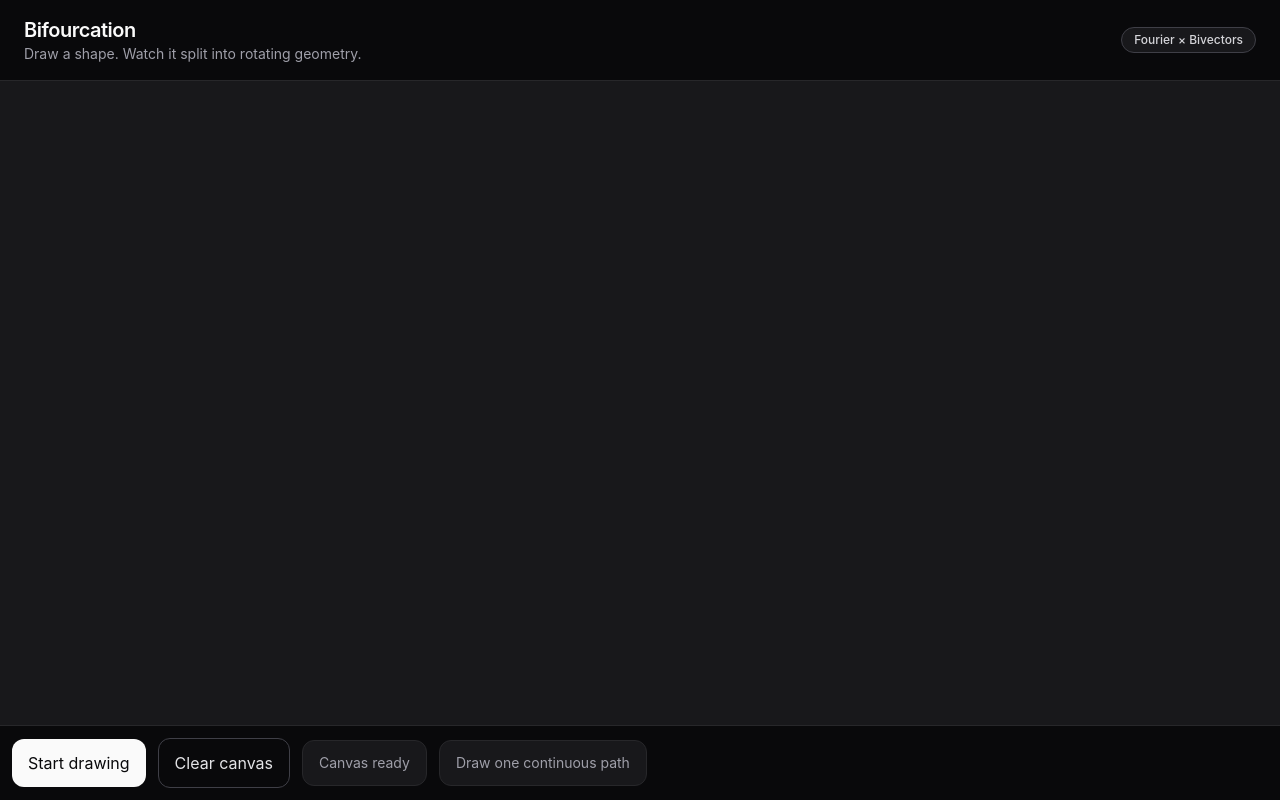
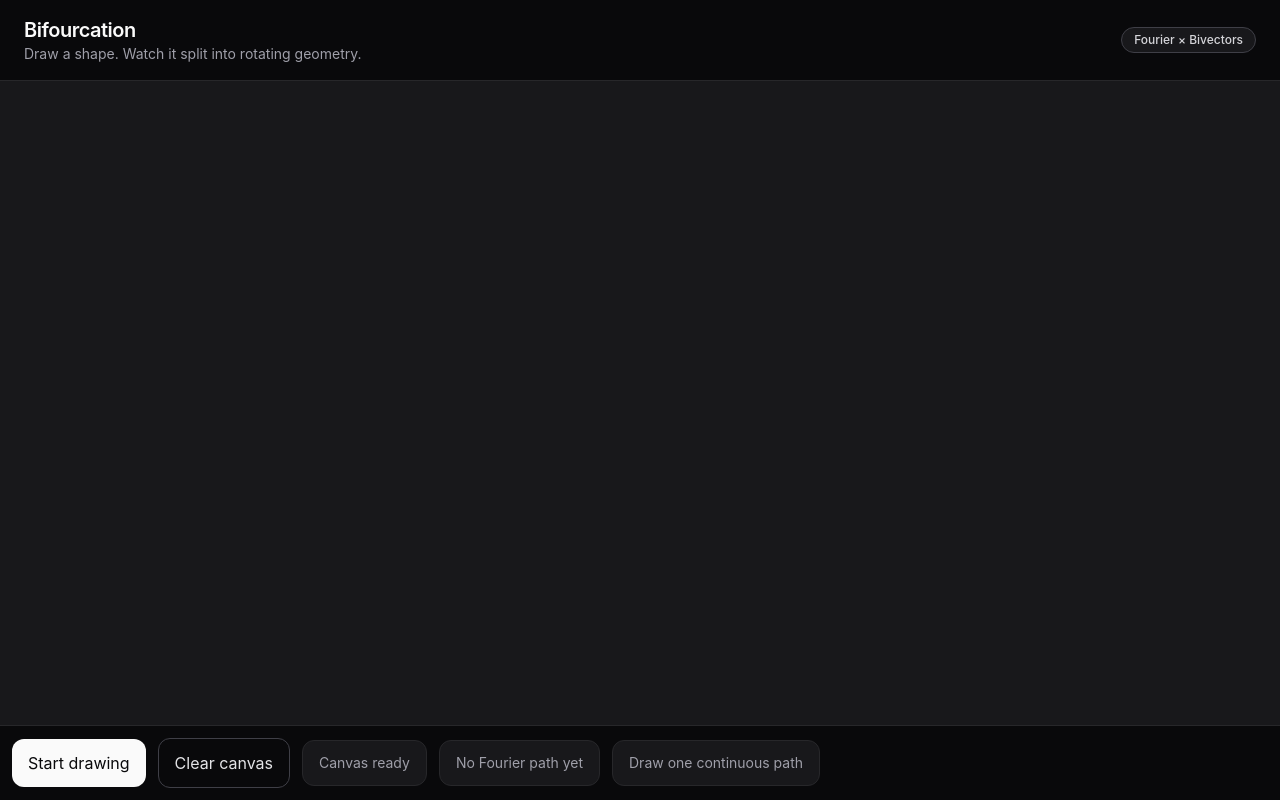
Before and after one commit to MSulSal/bifourcation, a React (Vite) app: page / in a window 1280 px wide. Built offline with nearby package versions, Linux system fonts and the light colour scheme.

Commit message:
Resample strokes into even paths

```diff
--- a/src/App.tsx
+++ b/src/App.tsx
@@ -1,6 +1,7 @@
 import { useState } from "react";
 import { DrawingCanvas } from "./components/DrawingCanvas";
 import type { Stroke } from "./types/geometry";
+import { resamplePath } from "./math/path";
 
 function App() {
 	const [clearSignal, setClearSignal] = useState(0);
@@ -10,6 +11,13 @@ function App() {
 		(total, stroke) => total + stroke.points.length,
 		0,
 	);
+
+	const latestStroke = strokes.at(-1);
+	const resampledPointCount = 256;
+
+	const resampledPath = latestStroke
+		? resamplePath(latestStroke.points, resampledPointCount)
+		: [];
 
 	return (
 		<main className="flex h-dvh w-screen overflow-hidden bg-zinc-950 text-zinc-50">
@@ -59,6 +67,12 @@ function App() {
 						</div>
 
 						<div className="shrink-0 rounded-xl border border-zinc-800 bg-zinc-900 px-4 py-3 text-sm text-zinc-400">
+							{resampledPath.length === 0
+								? "No Fourier path yet"
+								: `${resampledPath.length} resampled points`}
+						</div>
+
+						<div className="shrink-0 rounded-xl border border-zinc-800 bg-zinc-900 px-4 py-3 text-sm text-zinc-400">
 							Draw one continuous path
 						</div>
 					</div>
--- /dev/null
+++ b/src/math/path.ts
@@ -0,0 +1,80 @@
+import type { Point } from "../types/geometry";
+
+export function distance(a: Point, b: Point): number {
+	const dx = b.x - a.x;
+	const dy = b.y - a.y;
+
+	return Math.hypot(dx, dy);
+}
+
+export function lerpPoint(a: Point, b: Point, t: number): Point {
+	return {
+		x: a.x + (b.x - a.x) * t,
+		y: a.y + (b.y - a.y) * t,
+	};
+}
+
+export function getPathLength(points: Point[]) {
+	let total = 0;
+
+	for (let i = 1; i < points.length; i++) {
+		total += distance(points[i - 1], points[i]);
+	}
+
+	return total;
+}
+
+export function resamplePath(points: Point[], sampleCount: number): Point[] {
+	if (points.length === 0) return [];
+	if (points.length === 1) return [...points];
+	if (sampleCount <= 1) return [points[0]];
+
+	const totalLength = getPathLength(points);
+
+	if (totalLength === 0) {
+		return Array.from({ length: sampleCount }, () => points[0]);
+	}
+
+	const spacing = totalLength / (sampleCount - 1);
+	const resampled: Point[] = [points[0]];
+
+	let currentSegmentStart = points[0];
+	let currentSegmentIndex = 1;
+	let distanceIntoSegment = 0;
+
+	while (
+		resampled.length < sampleCount &&
+		currentSegmentIndex < points.length
+	) {
+		const currentSegmentEnd = points[currentSegmentIndex];
+		const segmentLength = distance(currentSegmentStart, currentSegmentEnd);
+
+		const remainingSegmentLength = segmentLength - distanceIntoSegment;
+		const distanceToNextSample = spacing;
+
+		if (remainingSegmentLength >= distanceToNextSample) {
+			const t =
+				(distanceIntoSegment + distanceToNextSample) / segmentLength;
+			const nextPoint = lerpPoint(
+				currentSegmentStart,
+				currentSegmentEnd,
+				t,
+			);
+
+			resampled.push(nextPoint);
+
+			currentSegmentStart = nextPoint;
+			distanceIntoSegment = 0;
+		} else {
+			currentSegmentStart = currentSegmentEnd;
+			currentSegmentIndex += 1;
+			distanceIntoSegment = 0;
+		}
+	}
+
+	while (resampled.length < sampleCount) {
+		resampled.push(points[points.length - 1]);
+	}
+
+	return resampled;
+}
```
